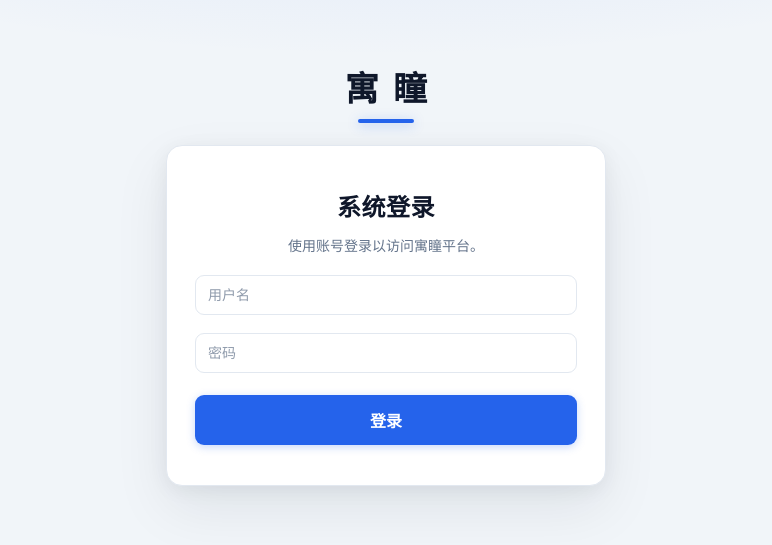
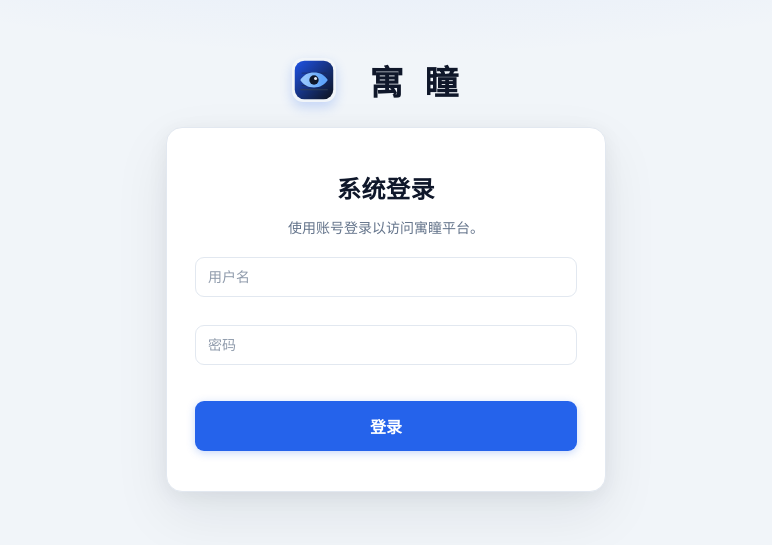
Before and after one commit to jeja2023/aura, a website: page frontend/login/login.html in a window 1280 px wide. Shown: the part 115-660 px from the top of the page, without its empty margins (254-1026 px from the left). Drawn offline with Linux system fonts and the light colour scheme.

Commit message:
feat: 优化前端品牌展示并补充 0.1.15 更新日志
统一侧栏与登录页品牌图标展示，优化登录表单间距和标题排版，并新增 favicon 资源与主题启动注入；同时补充本次改动的更新日志记录。

Made-with: Cursor

```diff
--- a/frontend/common/shell.js
+++ b/frontend/common/shell.js
@@ -64,7 +64,7 @@
     const cur = currentPath();
     const isSuperAdmin = role === "super_admin";
     let html =
-      '<div class="app-brand" title="寓瞳 · 智能集宿区视觉解析平台">寓瞳</div><nav class="app-nav" aria-label="业务模块导航">';
+      '<div class="app-brand" title="寓瞳 · 智能集宿区视觉解析平台"><img class="app-brand-icon" src="/common/favicon.svg" alt="寓瞳图标" /><span class="app-brand-text">寓瞳</span></div><nav class="app-nav" aria-label="业务模块导航">';
     for (const g of NAV_GROUPS) {
       const visibleItems = g.items.filter((it) => isSuperAdmin || !SUPER_ADMIN_ONLY_PATHS.has(it.href));
       if (visibleItems.length === 0) continue;
--- a/frontend/common/theme-pref.js
+++ b/frontend/common/theme-pref.js
@@ -1,6 +1,7 @@
 /* 文件：主题偏好（theme-pref.js） | File: Theme preference bootstrap */
 (function () {
   var storageKey = "aura_color_mode";
+  var faviconHref = "/common/favicon.svg";
 
   function normalize(mode) {
     return mode === "dark" ? "dark" : "light";
@@ -29,7 +30,27 @@
     }
   }
 
+  function ensureFavicon() {
+    var head = document.head || document.getElementsByTagName("head")[0];
+    if (!head) return;
+    var selectors = ['link[rel="icon"]', 'link[rel="shortcut icon"]'];
+    for (var i = 0; i < selectors.length; i += 1) {
+      var existing = head.querySelector(selectors[i]);
+      if (existing) {
+        existing.setAttribute("href", faviconHref);
+        existing.setAttribute("type", "image/svg+xml");
+        return;
+      }
+    }
+    var link = document.createElement("link");
+    link.setAttribute("rel", "icon");
+    link.setAttribute("type", "image/svg+xml");
+    link.setAttribute("href", faviconHref);
+    head.appendChild(link);
+  }
+
   applyToDocument(readStoredMode());
+  ensureFavicon();
 
   window.auraThemePref = {
     storageKey: storageKey,
--- a/frontend/login/login.css
+++ b/frontend/login/login.css
@@ -21,26 +21,29 @@ body {
 
 .login-brand {
   position: relative;
+  display: flex;
+  flex-direction: row;
+  align-items: center;
+  justify-content: center;
+  width: 100%;
+  gap: 12px;
   margin: 0;
-  padding-bottom: 12px;
-  font-size: 34px;
-  font-weight: 800;
-  letter-spacing: 0.42em;
-  text-indent: 0.42em;
+  padding-bottom: 0;
   color: var(--text-main);
 }
 
-.login-brand::after {
-  content: "";
-  position: absolute;
-  left: 50%;
-  bottom: 0;
-  width: 56px;
-  height: 4px;
-  margin-left: -28px;
-  border-radius: 999px;
-  background: var(--primary);
-  box-shadow: 0 2px 12px rgba(var(--primary-rgb), 0.35);
+.login-brand-icon {
+  width: 44px;
+  height: 44px;
+  border-radius: 11px;
+  box-shadow: 0 5px 12px rgba(var(--primary-rgb), 0.22);
+}
+
+.login-brand-text {
+  font-size: 34px;
+  font-weight: 800;
+  letter-spacing: 0.62em;
+  text-indent: 0.62em;
 }
 
 .box {
@@ -87,10 +90,14 @@ body {
   font-size: 15px;
 }
 
+.login-page .box > input + input {
+  margin-top: 10px;
+}
+
 .login-page .box > button {
   width: 100%;
   min-height: 48px;
-  margin-top: 4px;
+  margin-top: 18px;
   padding: 12px 16px;
   font-size: 16px;
 }
--- a/frontend/login/login.html
+++ b/frontend/login/login.html
@@ -12,7 +12,10 @@
 </head>
 <body>
   <div class="login-page">
-    <div class="login-brand">寓瞳</div>
+    <div class="login-brand">
+      <img class="login-brand-icon" src="/common/favicon.svg" alt="寓瞳图标" />
+      <span class="login-brand-text">寓瞳</span>
+    </div>
     <main class="box">
       <h1>系统登录</h1>
       <p class="login-desc">使用账号登录以访问寓瞳平台。</p>
```
Also changed, not shown: frontend/common/shell.css (+14 -1 lines), CHANGELOG.md, frontend/common/favicon.svg (added), 1 other file.
